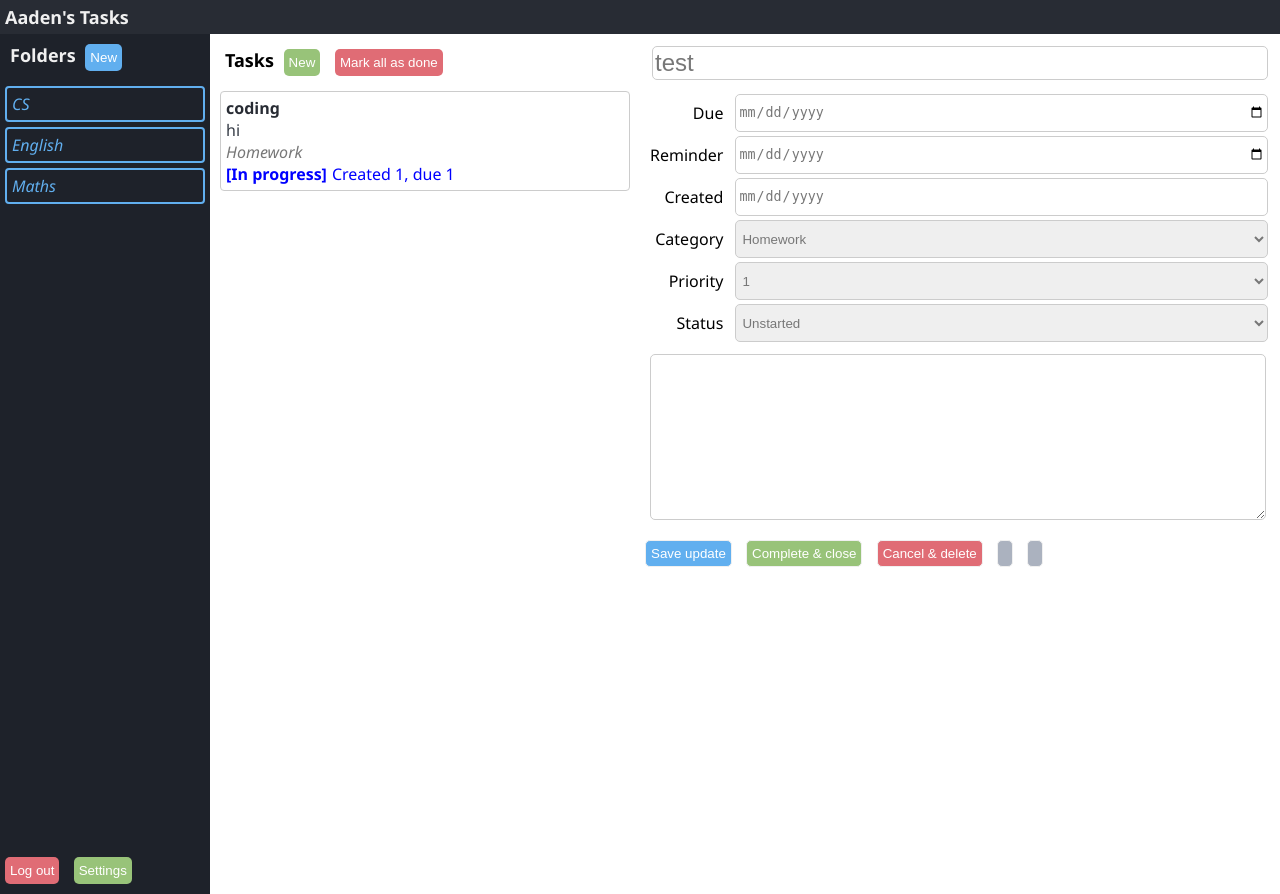
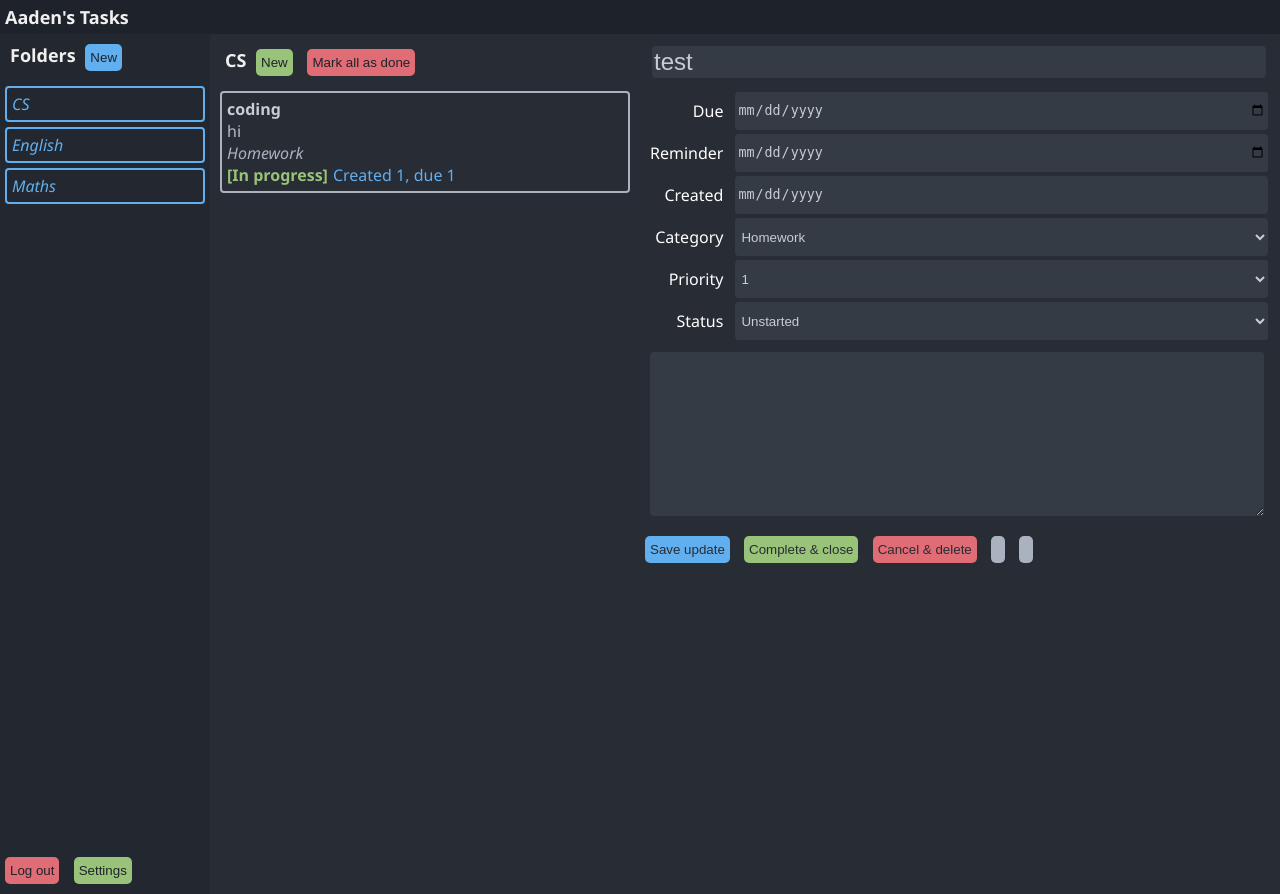
Before and after one commit to Nughm3/tasker, a Flask app: page /tasks/ in a window 1280 px wide. Run offline with Flask 2, Linux system fonts and the light colour scheme; data comes from the database, SQL or seed files in the repository; both versions use the stored data as it was after the commit.

Commit message:
css changes

```diff
--- a/website/static/tasks.css
+++ b/website/static/tasks.css
@@ -9,6 +9,7 @@ html, body {
 }
 
 .container {
+    background-color: #282c34;
     display: grid;
     grid-template-columns: 1fr 2fr 50%;
     gap: 5px 5px;
@@ -35,7 +36,7 @@ html, body {
 .pageheader {
     display: grid;
     grid-template-columns: 1fr 1fr;
-    background-color: #282c34;
+    background-color: #1e222a;
 }
 
 .pageheader .titlebar {
@@ -55,7 +56,7 @@ html, body {
 
 .folders {
     grid-area: folders;
-    background-color: #1e222a;
+    background-color: #23272f;
     border-right: 0px;
     overflow-y: auto;
     padding-bottom: 5em;
@@ -102,6 +103,7 @@ html, body {
     font-size: large;
     padding: 5px 5px 5px 5px;
     margin: 5px 5px 5px 5px;
+    color: #f0f0f0;
 }
 
 .taskpreview {
@@ -109,7 +111,20 @@ html, body {
     padding: 5px 5px 5px 5px;
     margin: 5px 5px 5px 5px;
     border-radius: 4px;
-    border: 1px solid #ccc;
+    border: 2px solid #abb2bf;
+    /* the following are to make the <a> behave like a <div> */
+    display: block;
+    cursor: pointer;
+    color: inherit;
+    text-decoration: none;
+}
+
+.taskpreviewurgent {
+    padding-bottom: 1em;
+    padding: 5px 5px 5px 5px;
+    margin: 5px 5px 5px 5px;
+    border-radius: 4px;
+    border: 2px solid #e06c75;
     /* the following are to make the <a> behave like a <div> */
     display: block;
     cursor: pointer;
@@ -118,35 +133,54 @@ html, body {
 }
 
 .taskpreview:hover {
-    background-color: #f0f0f0;
+    background-color: #353b45;
+    border: 2px solid #61afef;
+}
+
+.taskpreviewurgent:hover {
+    background-color: #353b45;
+    border: 2px solid #61afef;
 }
 
 .taskpreviewheader {
     font-weight: bold;
-    color: #282c34;
+    color: #c8ccd4;
 }
 
 .taskpreviewtext {
-    color: #353b45;
+    color: #b6bdca;
 }
 
 .taskpreviewcategory {
     font-style: italic;
-    color: #777;
+    color: #abb2bf;
 }
 
 .taskpreviewfooter {
     display: flex;
-    color: blue;
 }
 
-.taskpreviewfooter .taskpreviewstatus {
+.taskpreviewfooter .started {
     margin-right: 5px;
     font-weight: bold;
+    color: #98c379;
 }
 
-.taskpreviewfooter .taskpreviewtime {
+.taskpreviewfooter .unstarted {
+    margin-right: 5px;
+    font-weight: bold;
+    color: #e06c75;
+}
+
+.taskpreviewfooter .waiting {
+    margin-right: 5px;
+    font-weight: bold;
+    color: #e5c07b;
+}
+
+.taskpreviewfooter .time {
     flex: 1;
+    color: #61afef;
 }
 .highlight {
     background-color: rgba(254, 243, 199,1);
@@ -159,6 +193,7 @@ html, body {
     overflow-y: auto;
     padding-bottom: 5em;
     padding-right: 10px;
+    color: white;
 }
 
 .maintitle {
@@ -195,43 +230,42 @@ html, body {
     width: 100%;
     height: 12em;
     line-height: 1.2em;
-
 }
 
 /* INPUT STYLES */
 
 button {
     background-color: #61afef;
-    color: white;
+    color: #1e222a;
     padding: 5px 5px 5px 5px;
     margin: 5px 5px 5px 5px;
-    border: 0px;
     border-radius: 5px;
     width: 1fr;
     display: inline-block;
     height: 2em;
+    border: 0px;
 }
 input[type='button'] {
     background-color: #509ede;
-    color: white;
+    color: #1e222a;
     padding: 5px 5px 5px 5px;
     margin: 5px 5px 5px 5px;
     border-radius: 5px;
-    border: 1px solid #f0f0f0;
     width: 1fr;
     display: inline-block;
     height: 2em;
+    border: 0px;
 }
 input[type='submit'] {
     background-color: #509ede;
-    color: white;
+    color: #282c34;
     padding: 5px 5px 5px 5px;
     margin: 5px 5px 5px 5px;
     border-radius: 5px;
-    border: 1px solid #f0f0f0;
     width: 1fr;
     display: inline-block;
     height: 2em;
+    border: 0px;
 }
 button:hover, input[type='button']:hover, input[type='submit']:hover {
     background-color: rgba(96, 165, 250,1);
@@ -264,21 +298,24 @@ button.gray:hover, input[type='button'].gray:hover, input[type='submit'].gray:ho
 input {
     padding: 2px;
     margin: 2px;
-    border: 1px solid #ccc;
-    border-radius: 5px;
-    color: #777;
+    border-radius: 4px;
+    background-color: #353b45;
+    color: #c8ccd4;
+    border: 0px;
 }
 
 select {
     padding: 2px;
     margin: 2px;
-    border: 1px solid #ccc;
-    border-radius: 5px;
-    color: #777;
+    border-radius: 4px;
+    background-color: #353b45;
+    color: #c8ccd4;
+    border: 0px;
 }
 
 textarea {
-    border: 1px solid #ccc;
-    border-radius: 5px;
-    color: #777;
+    border-radius: 4px;
+    background-color: #353b45;
+    color: #c8ccd4;
+    border: 0px;
 }
--- a/website/templates/tasks.html
+++ b/website/templates/tasks.html
@@ -5,7 +5,7 @@
     <meta http-equiv="X-UA-Compatible" content="IE=edge">
     <meta name="viewport" content="width=device-width, initial-scale=1.0">
     <link rel="stylesheet" type="text/css" href="/static/tasks.css" media="screen">
-    <title>Task List</title>
+    <title>Tasks</title>
 </head>
 <body>
     <div class="pageheader">
@@ -27,18 +27,24 @@
         </div>
 
         <div class="tasks">
-            <div class="header"><strong>Tasks</strong>
+            <div class="header"><strong>{{ folders[folderid]["name"] }}</strong>
                 <button class="green" id="new-task-button">New</button>
                 <button class="red">Mark all as done</button>
             </div>
             {% for task in tasks %}
-                <a class="taskpreview" href="?folderid={{ task.folder }}&id={{ task.id }}">
+                <a class="taskpreview" href="?folderid={{ task.folderid }}&id={{ task.id }}">
                     <div class="taskpreviewheader">{{ task.title }}</div>
                     <div class="taskpreviewtext">{{ task.notes }}</div>
                     <div class="taskpreviewcategory">{{ task.category }}</div>
                     <div class="taskpreviewfooter">
-                        <div class="taskpreviewstatus">[{{ task.status }}]</div>
-                        <div class="taskpreviewtime">Created {{ task.created }}, due {{ task.due }}</div>
+                        {% if task.status == "Unstarted" %}
+                            <div class="unstarted">[{{ task.status }}]</div>
+                        {% elif task.status == "In progress" %}
+                            <div class="started">[{{ task.status }}]</div>
+                        {% else %}
+                            <div class="waiting">[{{ task.status }}]</div>
+                        {% endif %}
+                        <div class="time">Created {{ task.created }}, due {{ task.due }}</div>
                     </div>
                 </a>
             {% endfor %}
--- a/website/views.py
+++ b/website/views.py
@@ -11,7 +11,7 @@ def home():
 @views.route("/tasks/")
 def tasks():
     if "folderid" in request.values:
-        folderid = request.values["folderid"]
+        folderid = int(request.values["folderid"])
     else:
         folderid = 0
 
@@ -31,6 +31,7 @@ def tasks():
         "tasks.html",
         user = user,
         folders = folders,
+        folderid = folderid,
         tasks = tasks,
         maintask = {
             "id": 123,
```
Also changed, not shown: tasker.db.
